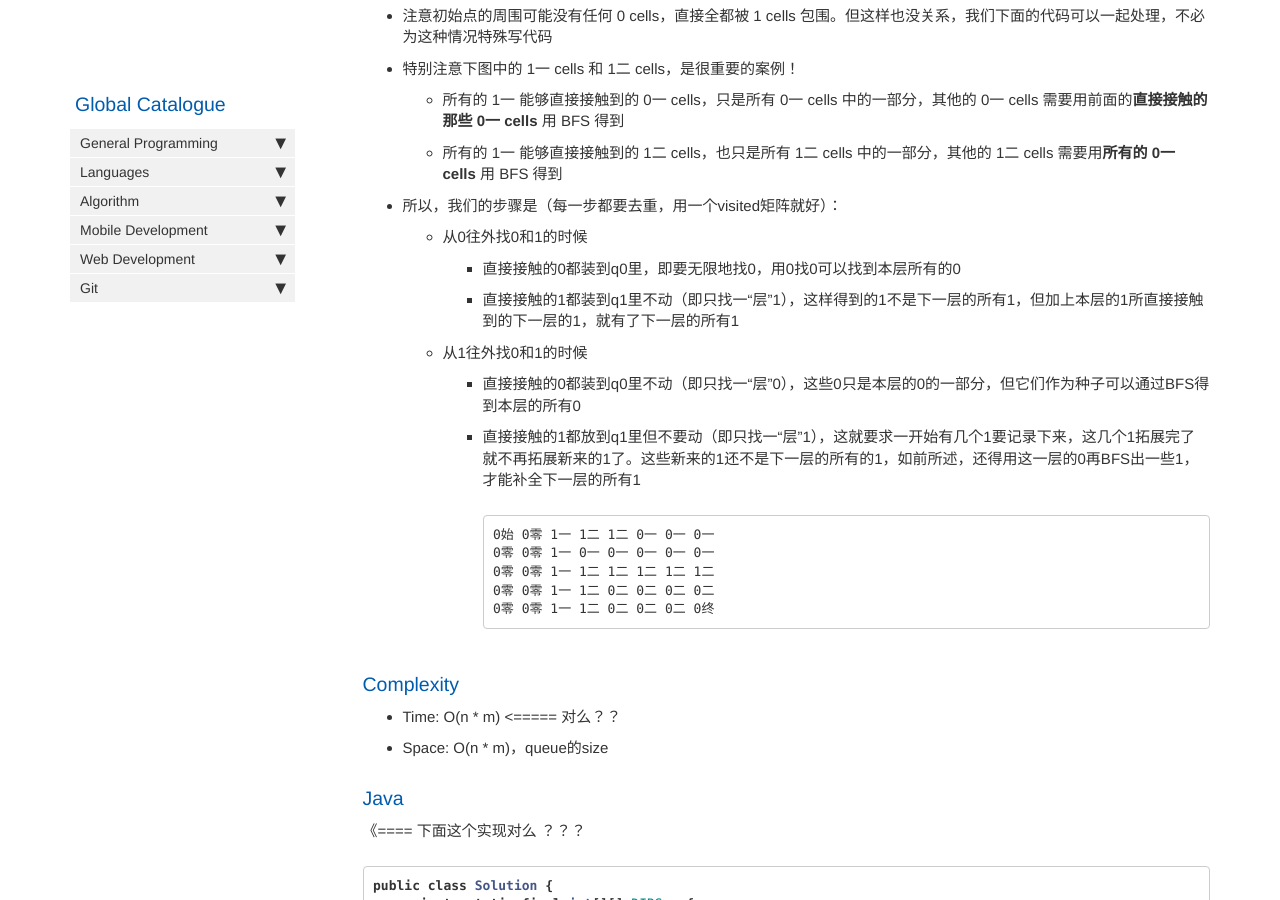
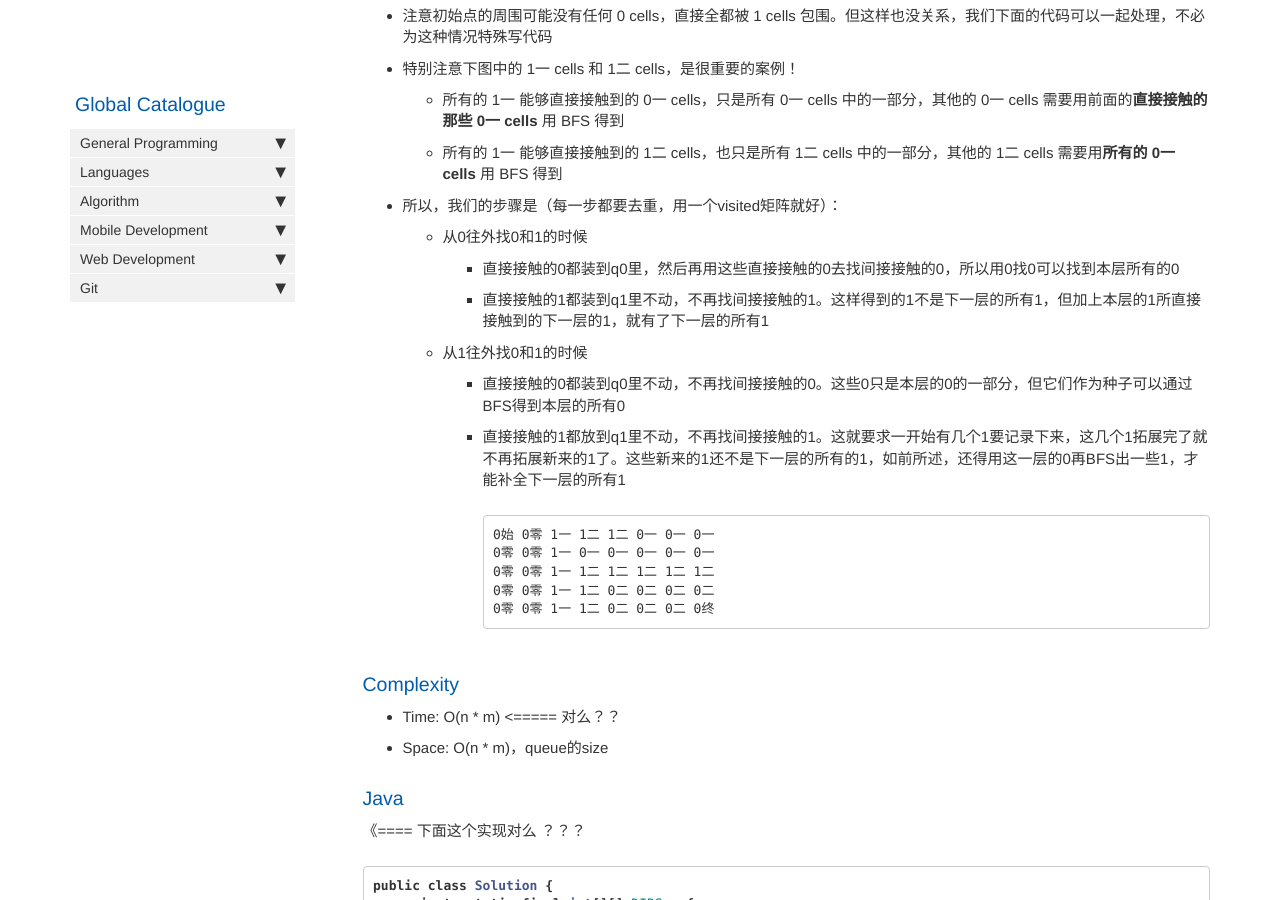
Before and after one commit to HungryOrc/hungryorc.github.io, a Jekyll site: the page built from pages/algorithm/algorithm_reach_destination_with_min_wall_breaking.md, in a window 1280 px wide and 900 px high, scrolled down 1312 px. Built offline with Jekyll 4.4.1, drawn with Linux system fonts in a browser that asks for light colours; nearby versions of some CDN libraries; comment, search, counter and statistics services are not loaded.

Commit message:
Update algorithm_reach_destination_with_min_wall_breaking.md

````diff
--- a/pages/algorithm/algorithm_reach_destination_with_min_wall_breaking.md
+++ b/pages/algorithm/algorithm_reach_destination_with_min_wall_breaking.md
@@ -62,11 +62,11 @@ toc: false
   * 所有的 1一 能够直接接触到的 1二 cells，也只是所有 1二 cells 中的一部分，其他的 1二 cells 需要用**所有的 0一 cells** 用 BFS 得到
 * 所以，我们的步骤是（每一步都要去重，用一个visited矩阵就好）：
   * 从0往外找0和1的时候
-    * 直接接触的0都装到q0里，即要无限地找0，用0找0可以找到本层所有的0
-    * 直接接触的1都装到q1里不动（即只找一“层”1），这样得到的1不是下一层的所有1，但加上本层的1所直接接触到的下一层的1，就有了下一层的所有1
+    * 直接接触的0都装到q0里，然后再用这些直接接触的0去找间接接触的0，所以用0找0可以找到本层所有的0
+    * 直接接触的1都装到q1里不动，不再找间接接触的1。这样得到的1不是下一层的所有1，但加上本层的1所直接接触到的下一层的1，就有了下一层的所有1
   * 从1往外找0和1的时候
-    * 直接接触的0都装到q0里不动（即只找一“层”0），这些0只是本层的0的一部分，但它们作为种子可以通过BFS得到本层的所有0
-    * 直接接触的1都放到q1里但不要动（即只找一“层”1），这就要求一开始有几个1要记录下来，这几个1拓展完了就不再拓展新来的1了。这些新来的1还不是下一层的所有的1，如前所述，还得用这一层的0再BFS出一些1，才能补全下一层的所有1
+    * 直接接触的0都装到q0里不动，不再找间接接触的0。这些0只是本层的0的一部分，但它们作为种子可以通过BFS得到本层的所有0
+    * 直接接触的1都放到q1里不动，不再找间接接触的1。这就要求一开始有几个1要记录下来，这几个1拓展完了就不再拓展新来的1了。这些新来的1还不是下一层的所有的1，如前所述，还得用这一层的0再BFS出一些1，才能补全下一层的所有1
 ```
 0始 0零 1一 1二 1二 0一 0一 0一
 0零 0零 1一 0一 0一 0一 0一 0一
````
